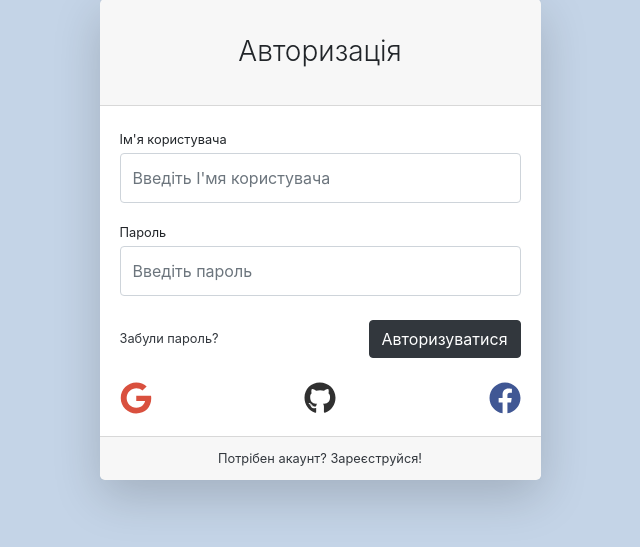
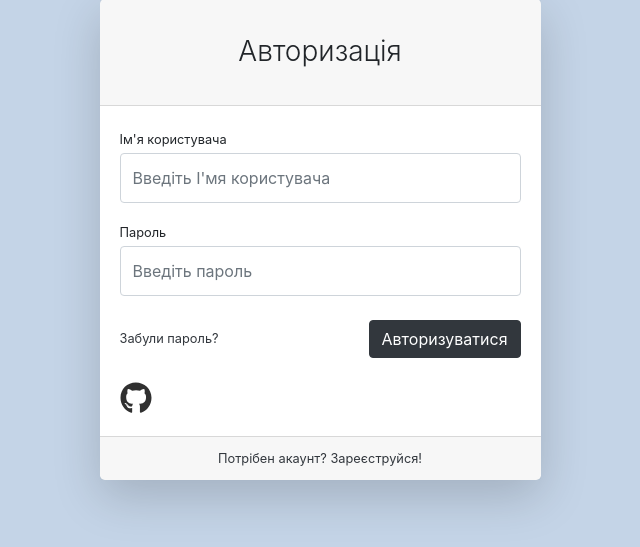
Before and after one commit to itOmelchDO/OnlineStore, a Django app: page /users/login/ in a window 1280 px wide. Shown: the part 49-596 px from the top of the page, without its empty margins (320-960 px from the left). Run offline with Django 4.2, Linux system fonts and the light colour scheme; parts of the project's set-up code (start-up, migrations or seed data) failed here and were passed over; some libraries are stand-ins or nearby versions.

Commit message:
'Deleted authorization with google & facebook'

```diff
--- a/users/templates/users/login.html
+++ b/users/templates/users/login.html
@@ -48,14 +48,8 @@
                                     <input class="btn btn-primary" type="submit" value="Авторизуватися">
                                 </div>
                                 <div class="form-group d-flex align-items-center justify-content-between mt-4 mb-0">
-                                    <a href="#">
-                                        <i class="fab fa-google fa-2x" style="color: #d9503e;"></i>
-                                    </a>
                                     <a href="{% provider_login_url 'github' %}">
                                         <i class="fab fa-github fa-2x" style="color: #303030;"></i>
-                                    </a>
-                                    <a href="#">
-                                        <i class="fab fa-facebook fa-2x" style="color: #405794;"></i>
                                     </a>
                                 </div>
                             </form>
```
